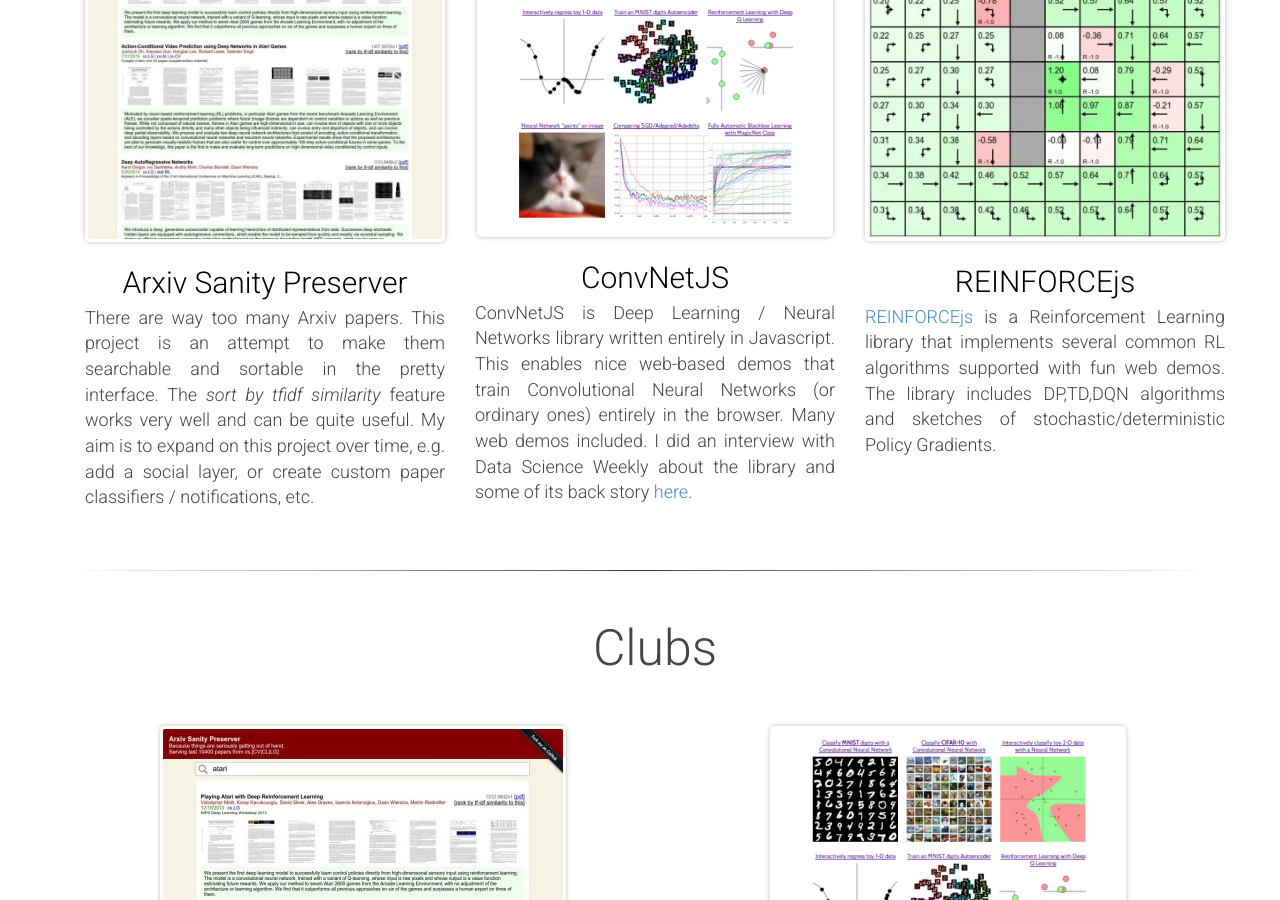
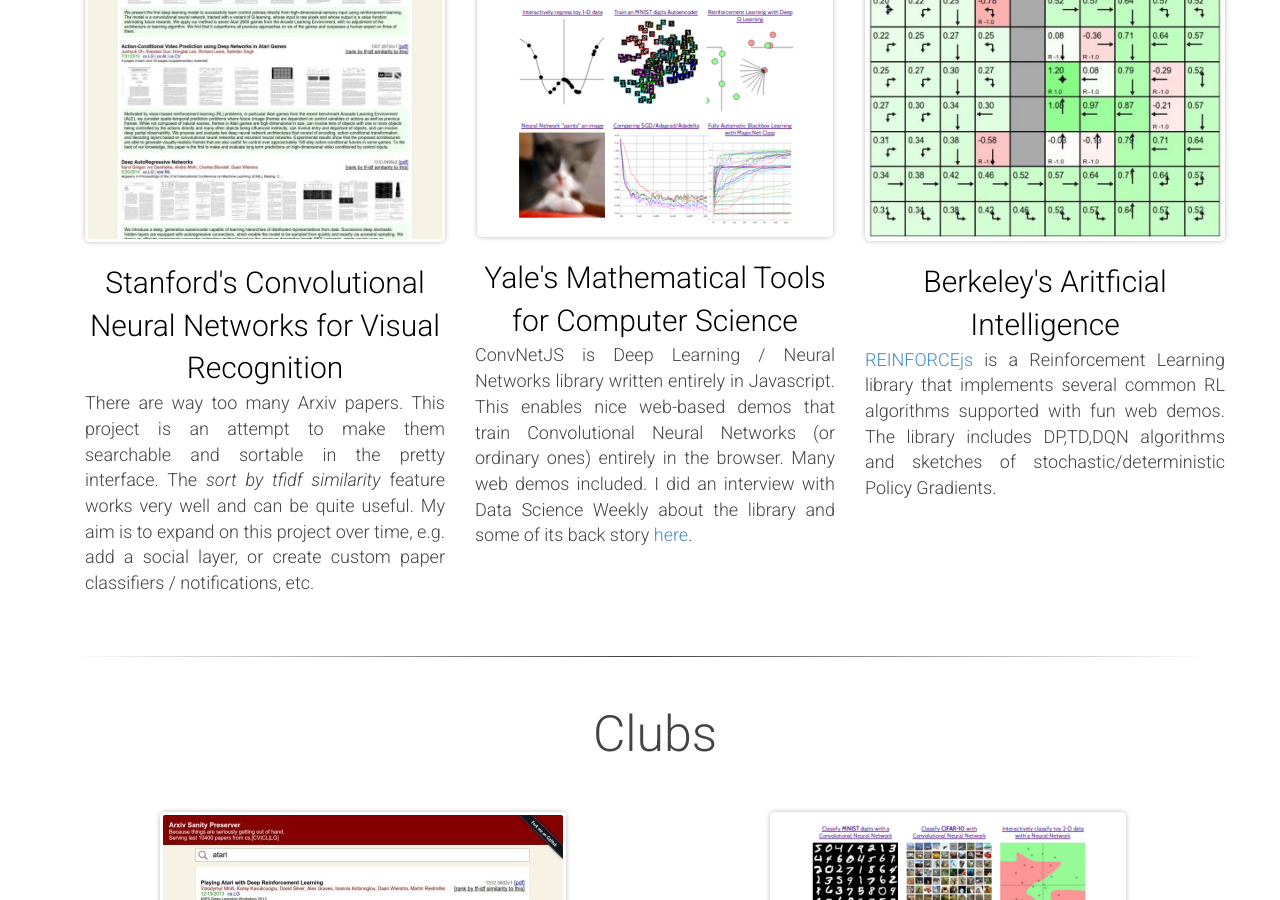
Before and after one commit to georgewildridge/georgewildridgeoriginalwebsite, a Jekyll site: the page built from index.md, in a window 1280 px wide and 900 px high, scrolled down 4659 px. Built offline with Jekyll 4.4.1, drawn with Linux system fonts in a browser that asks for light colours.

Commit message:
course titles

```diff
--- a/_includes/college-coursework.html
+++ b/_includes/college-coursework.html
@@ -8,7 +8,7 @@
         <a href="http://www.arxiv-sanity.com/">
           <img src="/img/sanity.jpeg" class="imgb">
         </a>
-        <div class="ppt">Arxiv Sanity Preserver</div>
+        <div class="ppt">Stanford's Convolutional Neural Networks for Visual Recognition</div>
         <div class="ppd">
         There are way too many Arxiv papers. This project is an attempt to make them searchable and sortable in the pretty interface. The <i>sort by tfidf similarity</i> feature works very well and can be quite useful. My aim is to expand on this project over time, e.g. add a social layer, or create custom paper classifiers / notifications, etc.
         </div>
@@ -20,7 +20,7 @@
         <a href="http://cs.stanford.edu/people/karpathy/convnetjs/">
         <img src="/img/convnetlogo3.png" class="imgb">
         </a>
-        <div class="ppt">ConvNetJS</div>
+        <div class="ppt">Yale's Mathematical Tools for Computer Science</div>
         <div class="ppd">
           ConvNetJS is Deep Learning / Neural Networks library written entirely in Javascript. This enables nice web-based demos that train Convolutional Neural Networks (or ordinary ones) entirely in the browser. Many web demos included. I did an interview with Data Science Weekly about the library and some of its back story <a href="http://www.datascienceweekly.org/data-scientist-interviews/training-deep-learning-models-browser-andrej-karpathy-interview">here</a>.
         </div>
@@ -32,7 +32,7 @@
         <a href="http://cs.stanford.edu/people/karpathy/reinforcejs/">
           <img src="/img/mdpdp.jpeg" class="imgb">
         </a>
-        <div class="ppt">REINFORCEjs</div>
+        <div class="ppt">Berkeley's Aritficial Intelligence</div>
         <div class="ppd">
            <a href="http://cs.stanford.edu/people/karpathy/reinforcejs/">REINFORCEjs</a> is a Reinforcement Learning library that implements several common RL algorithms supported with fun web demos. The library includes DP,TD,DQN algorithms and sketches of stochastic/deterministic Policy Gradients.
         </div>
```
